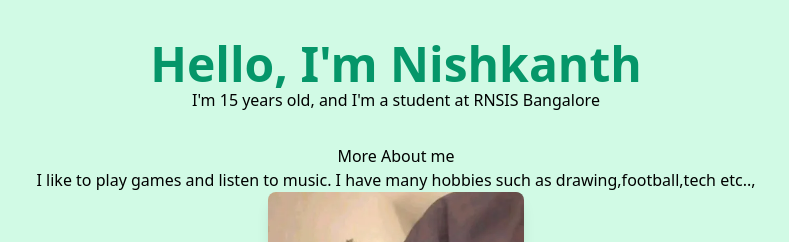
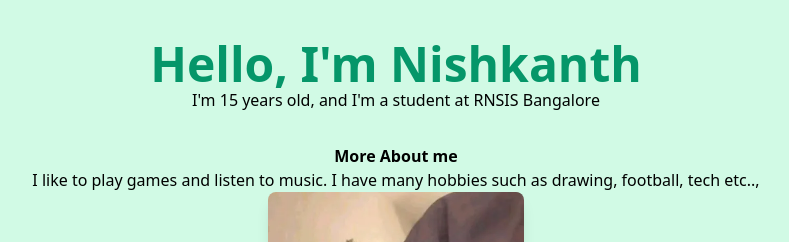
Before and after one commit to nishkanth0/my-portfolio, a plain HTML site: page index.html in a window 1280 px wide. Shown: the top 242 px of the page, 244-1033 px from the left. Drawn offline with nearby package versions, Linux system fonts and the light colour scheme; files whose address does not match are found by name.

Commit message:
final touches and write my readme file

```diff
--- a/index.html
+++ b/index.html
@@ -10,8 +10,8 @@
             I'm 15 years old, and I'm a student at RNSIS Bangalore
         </p>
 
-       <h2 class="mt-8">More About me</h2>
-        <p>I like to play games and listen to music. I have many hobbies such as drawing,football,tech etc..,
+       <h2 class="mt-8 font-semibold">More About me</h2>
+        <p>I like to play games and listen to music. I have many hobbies such as drawing, football, tech etc..,
         </p>
 
         <img src = "/home/nishkanth/My Projects/my-portfolio/my-portfolio/cat.webp" alt="goofy cat" class="w-64 rounded-lg shadow-lg mx-auto"/>
```
Also changed, not shown: 1 other file.
